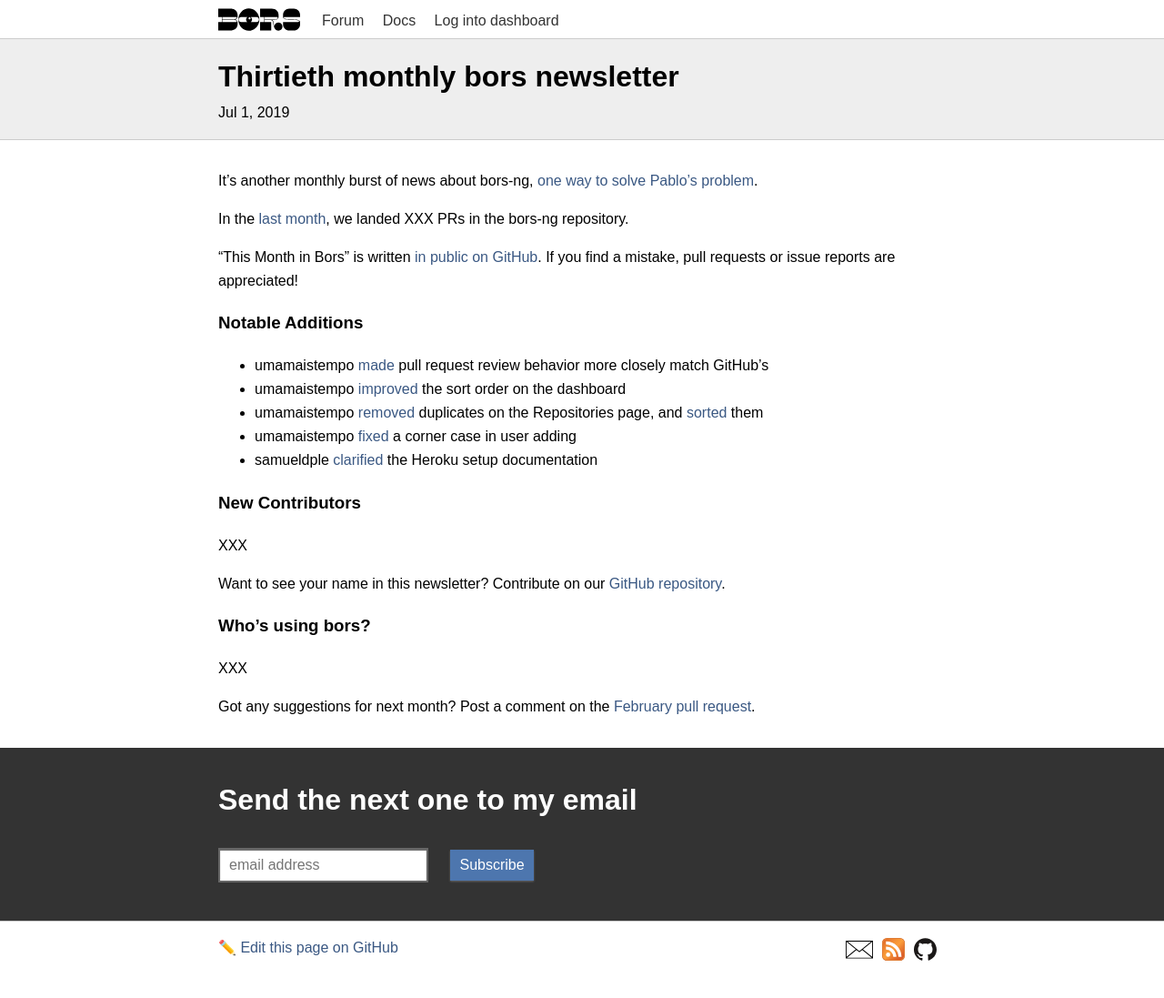
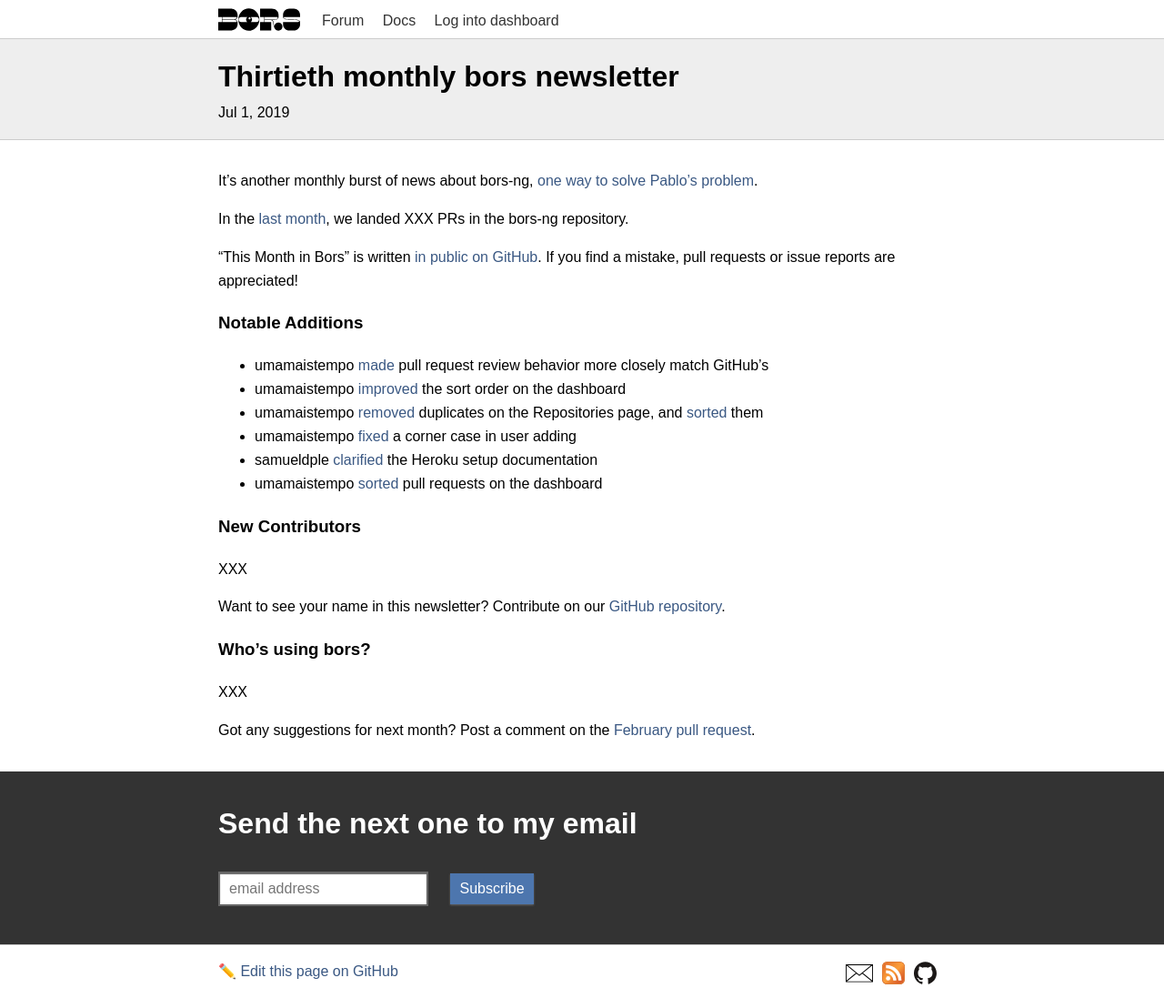
Before and after one commit to bors-ng/bors-ng.github.io, a Jekyll site: the page built from _posts/2019-07-01-tmib-30.md, in a window 1280 px wide. Shown: the whole page at 91% size. Built offline with Jekyll 4.4.1, drawn with Linux system fonts in a browser that asks for light colours; before the commit the page ends 1071 px from its top, so only the background shows below that.

Commit message:
Add bors-ng/bors-ng#665

```diff
--- a/_posts/2019-07-01-tmib-30.md
+++ b/_posts/2019-07-01-tmib-30.md
@@ -24,6 +24,7 @@
 * umamaistempo [removed](https://github.com/bors-ng/bors-ng/pull/659) duplicates on the Repositories page, and [sorted](https://github.com/bors-ng/bors-ng/pull/664) them
 * umamaistempo [fixed](https://github.com/bors-ng/bors-ng/pull/660) a corner case in user adding
 * samueldple [clarified](https://github.com/bors-ng/bors-ng/pull/662) the Heroku setup documentation
+* umamaistempo [sorted](https://github.com/bors-ng/bors-ng/pull/665) pull requests on the dashboard
 
 
 ### New Contributors
```
